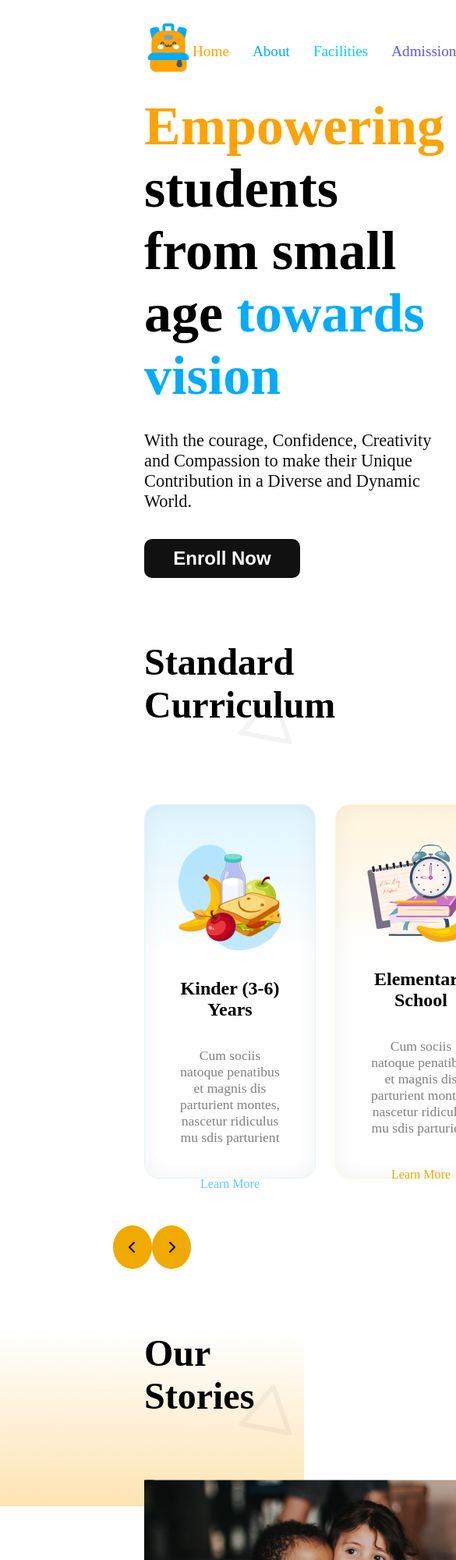
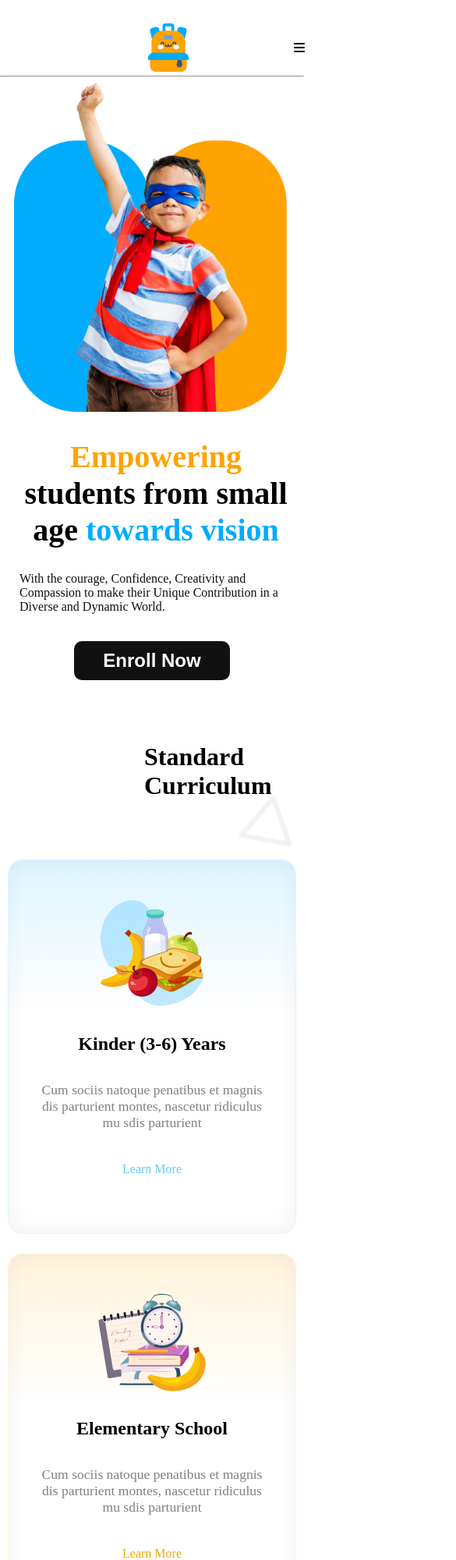
Before and after one commit to rhr662/B11-2nd-Assignment, a plain HTML site: page index.html in a window 390 px wide. Shown: the top 2000 px of the page at 78% size, 585 px wide, since content can reach past the window. Drawn offline with Linux system fonts and the light colour scheme.

Commit message:
media query added

```diff
--- a/index.html
+++ b/index.html
@@ -14,11 +14,13 @@
 
         <div class="nav-items margin">
             <div class="logo-img">
-                <img src="assets/logo.png" alt="School Logo">
+
+                <img id="nav-img" src="assets/logo.png" alt="School Logo">
+                <i class="fa-solid fa-bars" id="menu"></i>
+
 
                 <h1 class="logo">School</h1>
             </div>
-
 
 
 
@@ -35,6 +37,8 @@
              <button class="nav-btn">Contact</button>
         </div>
 
+        <hr id="hr-line">
+
         <!--navbar end-->
 
         <!--banner section-->
@@ -48,7 +52,7 @@
                 <button class="btn">Enroll Now</button>
             </div>
 
-                <div class="banner-hero"><img src="assets/hero-kids.png" alt=""></div>
+                <div class="banner-hero"><img class="hero-img" src="assets/hero-kids.png" alt=""></div>
         </div>
 
 
@@ -174,9 +178,9 @@
                 </div>
             </div>
 
-            <div>
-                <button>View All</button>
-             </div>
+        <div class="view-all">
+            <button class="section-btn">View All</button>
+        </div>
 
 
           </div>
--- a/style sheet/style.css
+++ b/style sheet/style.css
@@ -223,7 +223,7 @@
 .stories-container{
     width: 540.27px;
     height: 630.52px;
-    position: absolute;
+    position: relative;
     display: grid;
     grid-template-columns: repeat(2, 1fr);
     gap: 10px;
@@ -233,7 +233,7 @@
 .main-container{
     width: 540.27px;
     height: 630.52px;
-    position: relative;
+    position: static;
     display: inline-block;
     border-radius: 16px;
     background: rgb(255, 255, 255);
@@ -247,7 +247,7 @@
 }
 
 .main-content-btn{
-    position: relative;
+    position: absolute;
     bottom: 35px;
     left: 30px;
     width: 180px;
@@ -287,7 +287,7 @@
 .sub-container{
     width: 290.69px;
     height: 301.61px;
-    position: relative;
+    position: static;
     display: inline-block;
     border-radius: 16px;
     background: rgb(255, 255, 255);
@@ -313,30 +313,38 @@
 }
 
 
+.view-all{
+
+    text-align: center;
+}
+
+
 .section-btn{
     font-size: 1.5rem;
     font-weight: 600;
     color: rgb(255, 255, 255);
     width: 150px;
     height: 50px;
+    margin: 0 auto;
+    justify-content: center;
     align-items: center;
+    text-align: center;
     border: none;
     border-radius: 12px;
     background: rgb(6, 6, 6);
+    margin-top: 80px;
+    margin-bottom: 80px;
 }
+
+
 
 
 /*footer section*/
 
 footer{
+    margin-top: 0;
     width: 100%;
     height: 520px;
-
-    position: relative ;
-    margin-top: 800px;
-
-
-
 }
 
 .section-footer{
@@ -399,11 +407,109 @@ li ul{
 
 
 
+/*mobile device design*/
+
+#hr-line{
+    display: none;
+}
+#menu{
+    display: none;
+}
+
+
+
 
 /** responsive design section **/
 
 @media screen and (max-width: 576px) {
+
         .logo{
             display: none;
         }
+        .navbar{
+            display: none;
+        }
+        .nav-btn{
+            display: none;
+        }
+
+        #hr-line{
+            display: block;
+            margin-top: 5px;
+        }
+        #menu{
+            display: block;
+            margin-left: 20px;
+        }
+        #nav-img{
+            margin: 0;
+            display: block;
+            margin-right: 100px;
+        }
+
+        .banner{
+
+            flex-direction: column-reverse;
+            align-items: center;
+            text-align: center;
+            margin: 0 auto;
+        }
+
+        .hero-img{
+            width: 350px;
+            margin-left: 55px;
+        }
+
+        .banner-contant{
+            width: 400px;
+            align-items: center;
+        }
+        .banner-title{
+            font-size: 2.5rem;
+            width: 350px;
+            align-items: center;
+            margin-left: 30px;
+        }
+        .banner-description{
+            font-size: 1rem;
+            align-items: center;
+            margin-left: 30px;
+
+        }
+
+        /*standard-curriculum*/
+
+        .card{
+            flex-direction: column;
+        }
+        .title{
+            height: 50px;
+            font-size: 2rem;
+            align-items: center;
+            text-align: center;
+        }
+
+
+
+        /* our stories*/
+
+        .stories-container{
+            width: 290px;
+            height: 300px;
+            flex-direction: column;
+            grid-template-columns: repeat(1, 1fr);
+
+        }
+
+        .stories-content1{
+            flex-direction: column;
+            grid-template-columns: repeat(1, 1fr);
+        }
+
+
+        /* footer section*/
+
+        .section-footer{
+            flex-direction: column;
+        }
 }
```
